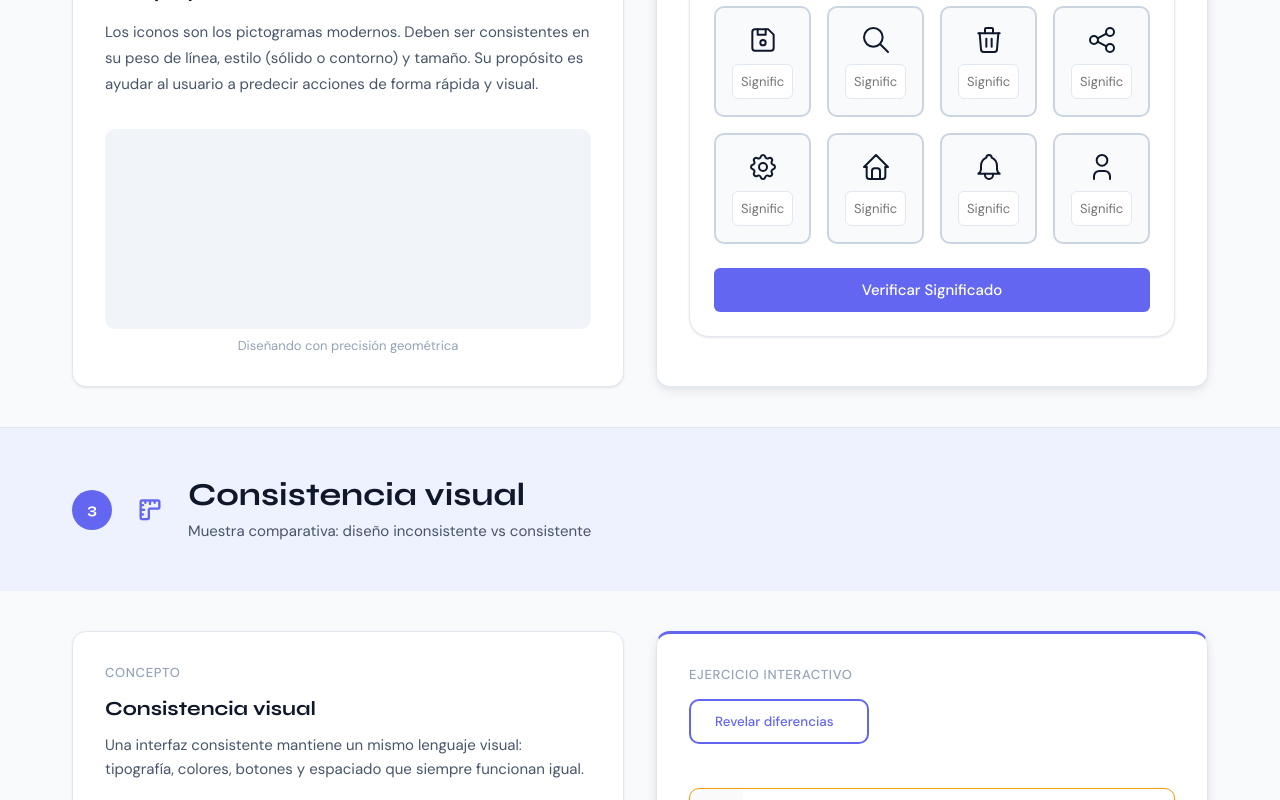
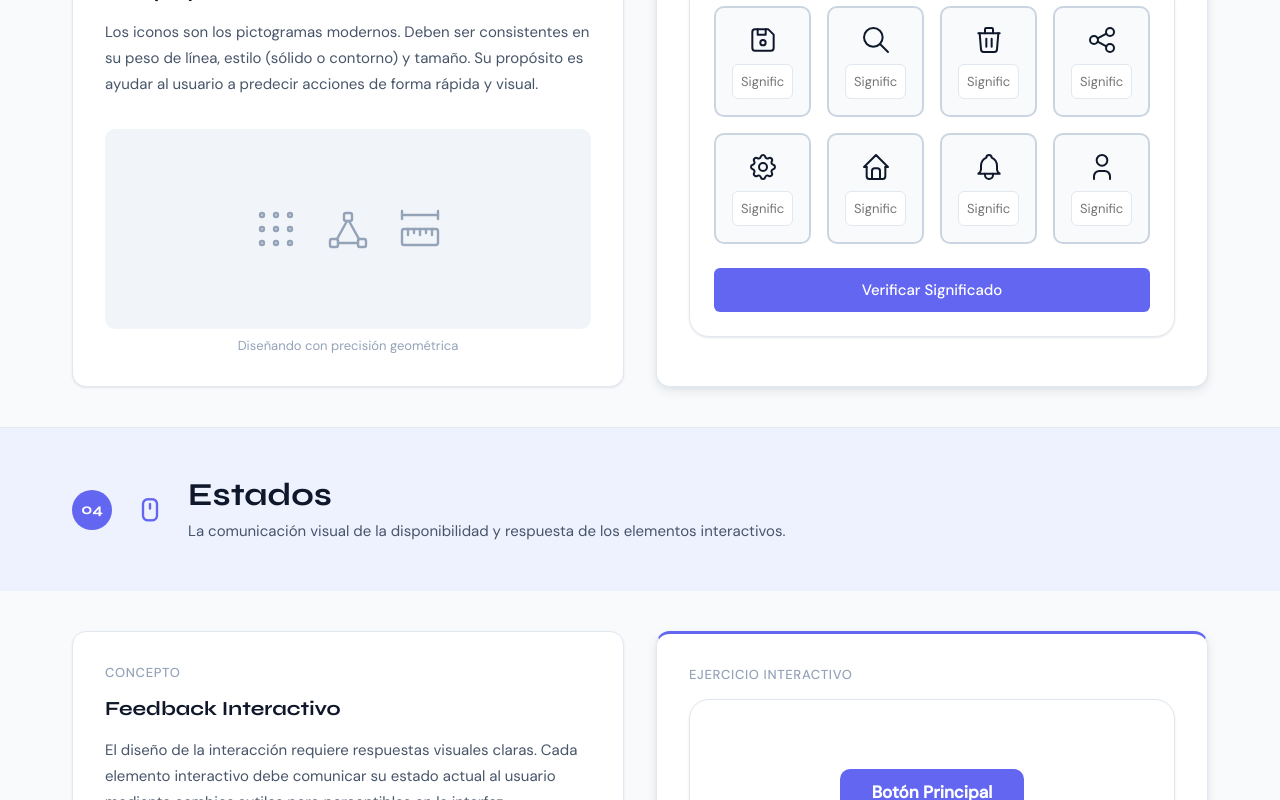
Before and after one commit to josephch28/designlab, a React (Vite) app: page / in a window 1280 px wide. Shown: the part 2660-3460 px from the top of the page. Built offline with nearby package versions, Linux system fonts and the light colour scheme.

Commit message:
fix: ordenar módulos en App.jsx e ilustrar placeholder de iconografía

```diff
--- a/src/App.jsx
+++ b/src/App.jsx
@@ -27,14 +27,10 @@ export default function App() {
         <Hero />
         <ModuloTipografia />
         <ModuloColor />
-        {/* Pandy — ModuloIconografia */}
         <IconografiaModule />
-        {/* Pandy — ModuloEstados */}
+        <EstadosModule />
         <ModuloConsistencia />
         <ModuloInteraccion />
-        <EstadosModule />
-        {/* Jota — ModuloConsistencia */}
-        {/* Jota — ModuloInteraccion */}
       </main>
       <Footer />
     </>
--- a/src/modules/IconografiaModule.css
+++ b/src/modules/IconografiaModule.css
@@ -29,6 +29,11 @@
   background-color: var(--color-bg-secondary);
   border-radius: var(--radius-md);
   margin-bottom: var(--space-2);
+  display: flex;
+  justify-content: center;
+  align-items: center;
+  gap: var(--space-6);
+  color: var(--color-text-muted);
 }
 
 .iconografia-figura figcaption {
--- a/src/modules/IconografiaModule.jsx
+++ b/src/modules/IconografiaModule.jsx
@@ -8,7 +8,10 @@ import {
   IconSettings,
   IconHome,
   IconBell,
-  IconUser
+  IconUser,
+  IconGridDots,
+  IconVectorTriangle,
+  IconRulerMeasure
 } from '@tabler/icons-react';
 import './IconografiaModule.css';
 
@@ -103,7 +106,11 @@ export default function IconografiaModule() {
         al usuario a predecir acciones de forma rápida y visual.
       </p>
       <figure className="iconografia-figura">
-        <div className="iconografia-placeholder"></div>
+        <div className="iconografia-placeholder">
+          <IconGridDots size={48} stroke={1.2} />
+          <IconVectorTriangle size={48} stroke={1.2} />
+          <IconRulerMeasure size={48} stroke={1.2} />
+        </div>
         <figcaption>Diseñando con precisión geométrica</figcaption>
       </figure>
     </div>
```
